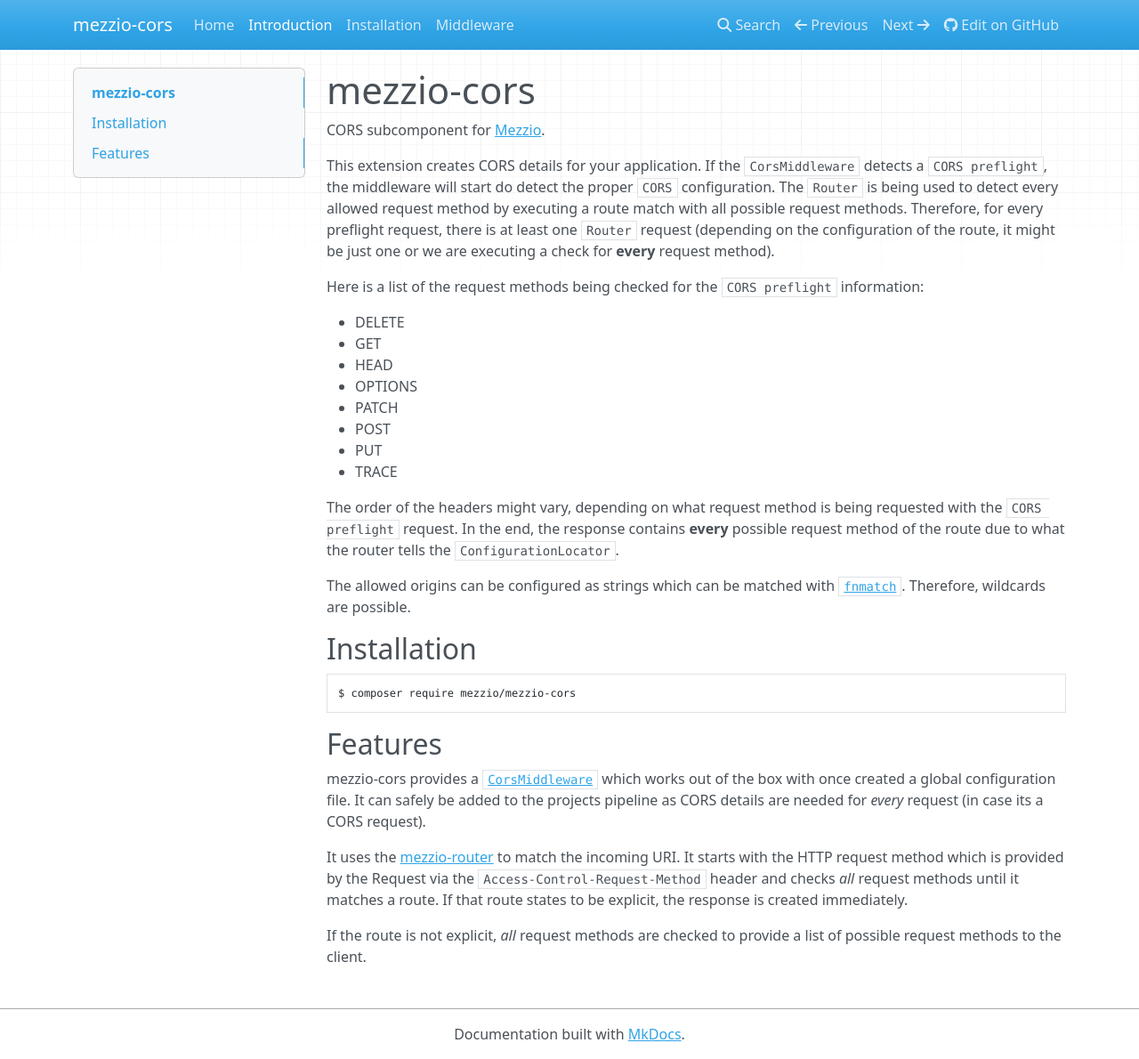
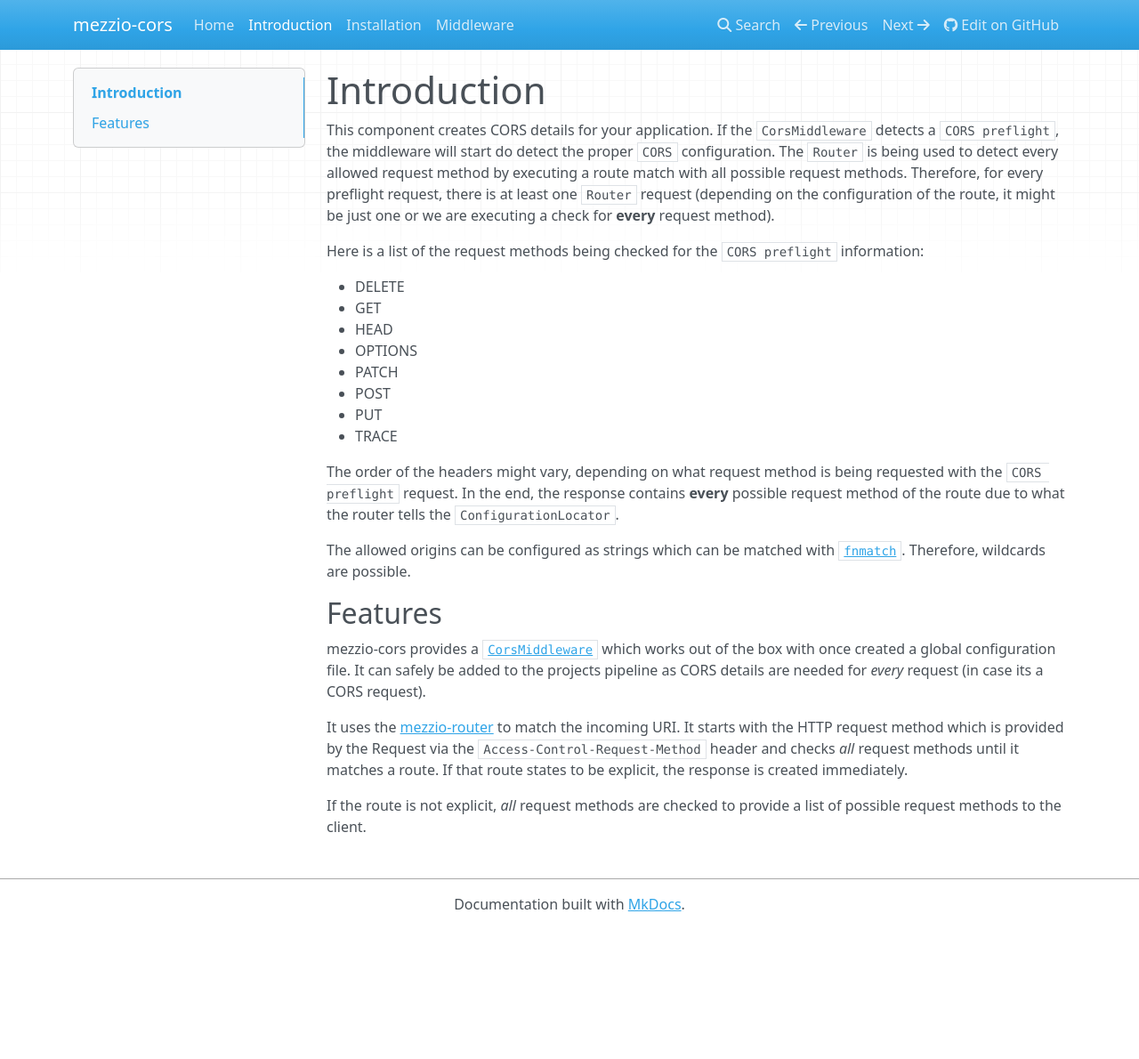
Before and after one commit to mezzio/mezzio-cors, an MkDocs documentation site: the page built from docs/book/v1/intro.md, in a window 1280 px wide and 1190 px high. Shown: the whole window at 89% size. Built offline with MkDocs 1.6.1, drawn with Linux system fonts in a browser that asks for light colours; nearby versions of some CDN libraries.

Commit message:
Updates all pages of documentation to use writing standard
Signed-off-by: Frank Brückner <dev@froschdesignstudio.de>

````diff
--- a/docs/book/v1/intro.md
+++ b/docs/book/v1/intro.md
@@ -1,11 +1,15 @@
-# mezzio-cors
+# Introduction
 
-CORS subcomponent for [Mezzio](https://github.com/mezzio/mezzio).
+This component creates CORS details for your application. If the
+`CorsMiddleware` detects a `CORS preflight`, the middleware will start do detect
+the proper `CORS` configuration. The `Router` is being used to detect every
+allowed request method by executing a route match with all possible request
+methods. Therefore, for every preflight request, there is at least one `Router`
+request (depending on the configuration of the route, it might be just one or we
+are executing a check for **every** request method).
 
-This extension creates CORS details for your application. If the `CorsMiddleware` detects a `CORS preflight`, the middleware will start do detect the proper `CORS` configuration.
-The `Router` is being used to detect every allowed request method by executing a route match with all possible request methods. Therefore, for every preflight request, there is at least one `Router` request (depending on the configuration of the route, it might be just one or we are executing a check for **every** request method).
-
-Here is a list of the request methods being checked for the `CORS preflight` information:
+Here is a list of the request methods being checked for the `CORS preflight`
+information:
 
 - DELETE
 - GET
@@ -16,22 +20,27 @@ Here is a list of the request methods being checked for the `CORS preflight` inf
 - PUT
 - TRACE
 
-The order of the headers might vary, depending on what request method is being requested with the `CORS preflight` request.
-In the end, the response contains **every** possible request method of the route due to what the router tells the `ConfigurationLocator`.
+The order of the headers might vary, depending on what request method is being
+requested with the `CORS preflight` request. In the end, the response contains
+**every** possible request method of the route due to what the router tells the
+`ConfigurationLocator`.
 
-
-The allowed origins can be configured as strings which can be matched with [`fnmatch`](https://www.php.net/manual/en/function.fnmatch.php). Therefore, wildcards are possible.
-
-## Installation
-
-```bash
-$ composer require mezzio/mezzio-cors
-```
+The allowed origins can be configured as strings which can be matched with
+[`fnmatch`](https://www.php.net/manual/en/function.fnmatch.php). Therefore,
+wildcards are possible.
 
 ## Features
 
-mezzio-cors provides a [`CorsMiddleware`](middleware.md) which works out of the box with once created a global configuration file. It can safely be added to the projects pipeline as CORS details are needed for *every* request (in case its a CORS request).
+mezzio-cors provides a [`CorsMiddleware`](middleware.md) which works out of the
+box with once created a global configuration file. It can safely be added to the
+projects pipeline as CORS details are needed for *every* request (in case its a
+CORS request).
 
-It uses the [mezzio-router](https://github.com/mezzio/mezzio-router) to match the incoming URI. It starts with the HTTP request method which is provided by the Request via the `Access-Control-Request-Method` header and checks *all* request methods until it matches a route. If that route states to be explicit, the response is created immediately.
+It uses the [mezzio-router](https://github.com/mezzio/mezzio-router) to match
+the incoming URI. It starts with the HTTP request method which is provided by
+the Request via the `Access-Control-Request-Method` header and checks *all*
+request methods until it matches a route. If that route states to be explicit,
+the response is created immediately.
 
-If the route is not explicit, *all* request methods are checked to provide a list of possible request methods to the client.
+If the route is not explicit, *all* request methods are checked to provide a
+list of possible request methods to the client.
````
Also changed, not shown: docs/book/v1/middleware.md (+33 -19 lines).
